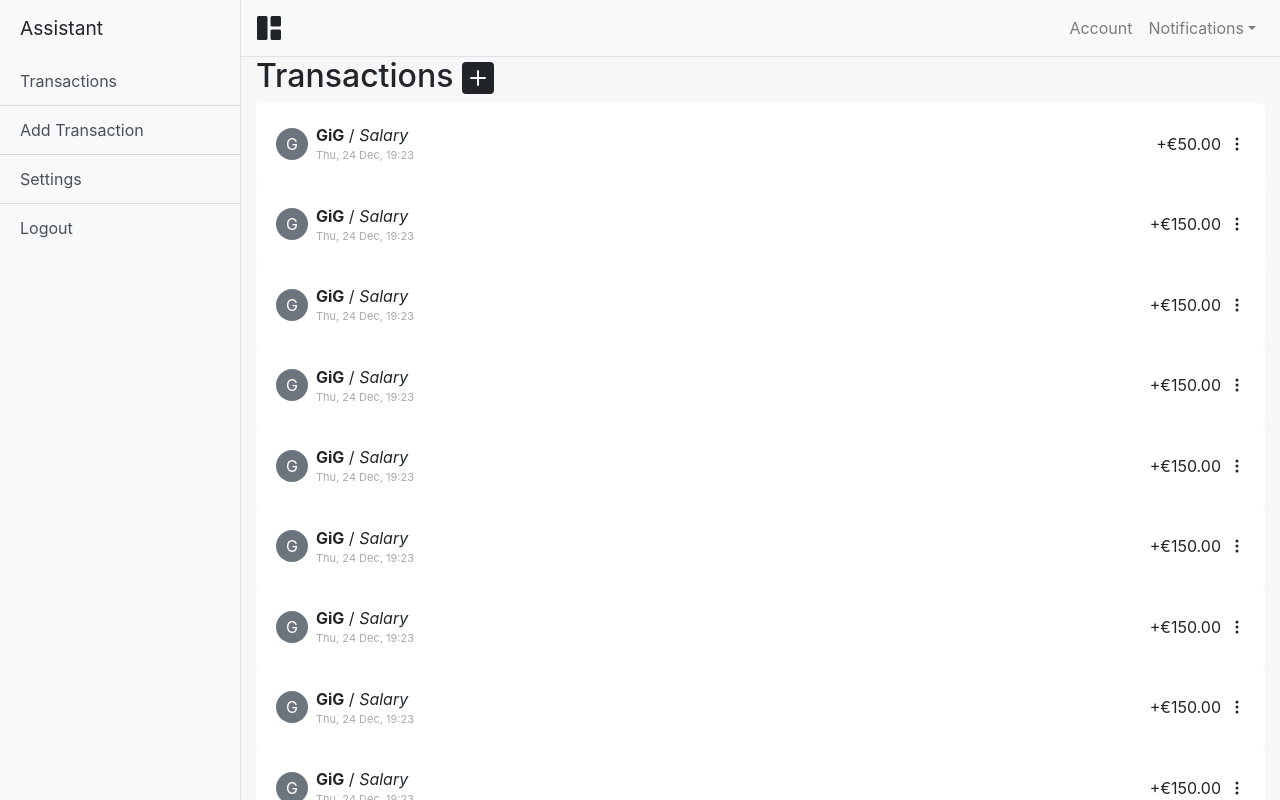
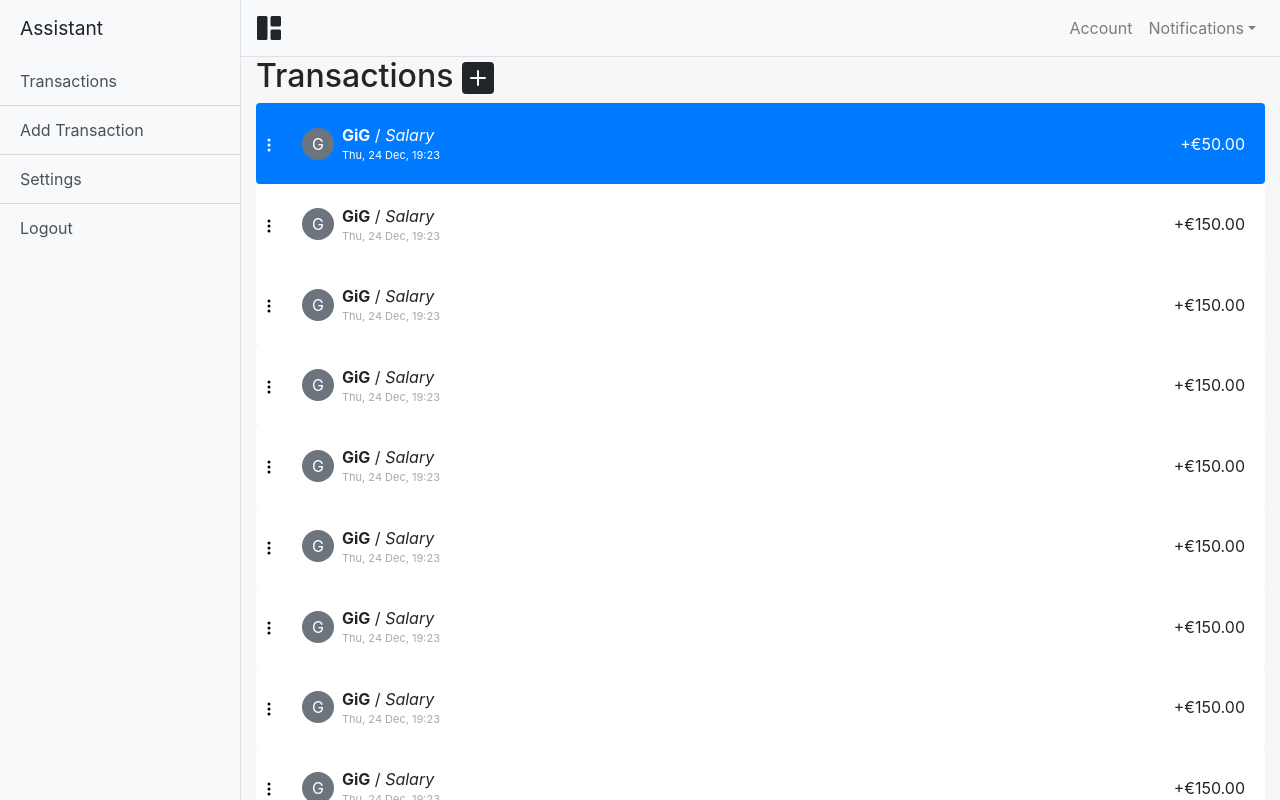
Before and after one commit to gambin23/assistant, a React (Create React App) app: page / in a window 1280 px wide. Shown: the top 800 px of the page. Built offline with nearby package versions, Linux system fonts and the light colour scheme.

Commit message:
feat(transaction): favourite and archive functionality

```diff
--- a/src/mock/transactions.ts
+++ b/src/mock/transactions.ts
@@ -1,26 +1,31 @@
-import { times, constant, uniqueId } from "lodash";
-
-import { TransactionStatus } from "../models/TransactionStatus";
+import { times, constant } from "lodash";
+import { v4 as uuid } from "uuid";
 import { Transaction } from './../models/Transaction';
 
 export const mockTransactions: Transaction[] = [{
-    id: `transaction-${uniqueId()}`,
+    id: uuid(),
     dateCreated: new Date(),
-    status: TransactionStatus.Unassigned,
     type: "income",
     category: "salary",
     amount: 50,
     currency: "EUR",
-    entity: "GiG"
+    entity: "GiG",
+    isFavourite: true,
+    isArchived: false,
+    isProcessed: true
 },
-...times(15, constant<Transaction>({
-    id: `transaction-${uniqueId()}`,
-    dateCreated: new Date(),
-    status: TransactionStatus.Unassigned,
-    type: "income",
-    category: "salary",
-    amount: 150,
-    currency: "EUR",
-    entity: "GiG"
-}))
+...times(15, () => {
+    return {
+        id: uuid(),
+        dateCreated: new Date(),
+        type: "income",
+        category: "salary",
+        amount: 150,
+        currency: "EUR",
+        entity: "GiG",
+        isFavourite: false,
+        isArchived: false,
+        isProcessed: true
+    }
+})
 ]
--- a/src/models/Transaction.ts
+++ b/src/models/Transaction.ts
@@ -1,11 +1,11 @@
-import { TransactionStatus } from './TransactionStatus';
-
 export interface Transaction {
     id: string;
     dateCreated: Date;
     type: string;
     category: string;
-    status: TransactionStatus;
+    isFavourite: boolean;
+    isArchived: boolean;
+    isProcessed: boolean;
     amount: number;
     currency: string;
     entity?: string;
--- a/src/models/TransactionStatus.ts
+++ /dev/null
@@ -1,5 +0,0 @@
-export enum TransactionStatus {
-	Unassigned,
-	Assigned,
-	Deleted
-}
--- a/src/store/Transactions.tsx
+++ b/src/store/Transactions.tsx
@@ -1,8 +1,8 @@
 import { createSlice, PayloadAction } from "@reduxjs/toolkit";
 
+import { AppState } from "./Store";
 import { mockTransactions } from "../mock/transactions";
 import { Transaction } from "../models/Transaction";
-import { AppState } from "./Store";
 
 
 export interface TransactionsState {
@@ -13,18 +13,29 @@ const initialState: TransactionsState = {
     data: mockTransactions
 }
 
-
 const slice = createSlice({
     name: "transactions",
     initialState,
     reducers: {
-        transactionAdd: (state: TransactionsState, action: PayloadAction<Transaction>) => {
+        addTransaction: (state: TransactionsState, action: PayloadAction<Transaction>) => {
             state.data.unshift(action.payload)
-        }
+        },
+        favouriteTransaction: (state: TransactionsState, action: PayloadAction<string>) => {
+            state.data.find(x => x.id === action.payload).isFavourite = true;
+        },
+        unfavouriteTransaction: (state: TransactionsState, action: PayloadAction<string>) => {
+            state.data.find(x => x.id === action.payload).isFavourite = false;
+        },
+        archiveTransaction: (state: TransactionsState, action: PayloadAction<string>) => {
+            state.data.find(x => x.id === action.payload).isArchived = true;
+        },
+        unarchiveTransaction: (state: TransactionsState, action: PayloadAction<string>) => {
+            state.data.find(x => x.id === action.payload).isArchived = false;
+        },
     }
 })
 
 export default slice.reducer;
-export const { transactionAdd } = slice.actions;
+export const { addTransaction, favouriteTransaction, unfavouriteTransaction, archiveTransaction, unarchiveTransaction } = slice.actions;
 export const getTransactions = (state: AppState) => state.transactions.data;
-export const getTransaction = (id: string) => (state: AppState) => state.transactions.data.find( x => x.id === id);
+export const getTransaction = (id: string) => (state: AppState) => state.transactions.data.find(x => x.id === id);
--- a/src/styles/_card.scss
+++ b/src/styles/_card.scss
@@ -1,3 +1,70 @@
 .card {
     border: none;
+
+    &.active {
+        background-color: lighten($primary, 49%);
+        & button {
+            color: $white;
+            background-color: $primary;
+        }
+    }
+
+    &:hover {
+        background-color: lighten($primary, 49%);
+    }
+
+    &.pinned {
+        background-color: $primary;
+        color: $white;
+
+        & .caption,
+        button {
+            color: $white;
+        }
+
+        &:hover {
+            background-color: darken($primary, 10%);
+        }
+    }
+
 }
+
+.card-sidebar {
+    display: flex;
+    align-items: center;
+    cursor: pointer;
+
+    button {
+        padding: 28px 5px;
+        border: none;
+
+        &.active {
+            color: $white;
+            background-color: $primary;
+        }
+
+    }
+
+    ul {
+        display: flex;
+        margin-bottom: 0;
+        padding-inline-start: 0;
+        list-style: none;
+        color: $white;
+        background-color: $primary;
+    }
+
+    li {
+        display: inline-block;
+        padding: 27px;
+        text-align: center;
+
+        span {
+            display: block;
+        }
+
+        &:last-child {
+            background-color: darken($primary, 10%);
+        }
+    }
+}
--- a/src/styles/styles.scss
+++ b/src/styles/styles.scss
@@ -12,6 +12,18 @@ body {
 a {
     text-decoration: none !important;
     color: inherit;
+
+    &:hover {
+        color: inherit;
+    }
+}
+
+button {
+    background-color: transparent;
+
+    &:focus {
+        outline: 0;
+    }
 }
 
 .caption {
--- a/src/ui/AddTransactionPage.tsx
+++ b/src/ui/AddTransactionPage.tsx
@@ -5,7 +5,7 @@ import { v4 as uuid } from "uuid";
 import classNames from "classnames";
 
 import { Transaction } from "../models/Transaction";
-import { transactionAdd } from "../store/Transactions";
+import { addTransaction } from "../store/Transactions";
 import { getCategories } from "../store/Categories";
 import { getTransactionTypes } from "../store/TransactionTypes";
 
@@ -22,7 +22,7 @@ const AddTransactionPage = () => {
         transaction.id = uuid();
         transaction.dateCreated = new Date();
         transaction.currency = "EUR";
-        dispatch(transactionAdd(transaction));
+        dispatch(addTransaction(transaction));
     }
 
     return (
--- a/src/ui/TransactionPage.tsx
+++ b/src/ui/TransactionPage.tsx
@@ -13,7 +13,9 @@ const TransactionPage = (props: RouteComponentProps<IParams>) => {
     const transaction = useSelector(getTransaction(props.match.params.id));
 
     return (
-        <TransactionCard transaction={transaction} />
+        <>
+            { transaction ? <TransactionCard transaction={transaction} /> : <div>Not found</div>}
+        </>
     );
 }
 export default TransactionPage;
--- a/src/ui/components/TransactionCard.tsx
+++ b/src/ui/components/TransactionCard.tsx
@@ -1,28 +1,58 @@
-import React from "react";
-import { useSelector } from "react-redux";
+import React, { useState } from "react";
+import { useDispatch, useSelector } from "react-redux";
 import { Link } from "react-router-dom";
-import { ThreeDotsVertical } from "react-bootstrap-icons";
+import { BookmarkDashFill, BookmarkPlusFill, EyeFill, EyeSlashFill, ThreeDotsVertical } from "react-bootstrap-icons";
+import classNames from "classnames";
 
 import { Transaction } from "../../models/Transaction";
 import Currency from "./common/Currency";
 import Time from "./common/Time";
 import Avatar from "./common/Avatar";
 import { getCategory } from "../../store/Categories";
+import { archiveTransaction, favouriteTransaction, unarchiveTransaction, unfavouriteTransaction } from "../../store/Transactions";
 
 interface ITransactionCardProps {
     transaction: Transaction;
 }
 
 const TransactionCard = ({ transaction }: ITransactionCardProps) => {
-    var category = useSelector(getCategory(transaction.category));
+    const [showMenu, setShowMenu] = useState(false);
+    const dispatch = useDispatch();
+    const category = useSelector(getCategory(transaction.category));
+
+    function toggleFavourite() {
+        transaction.isFavourite ? dispatch(unfavouriteTransaction(transaction.id)) : dispatch(favouriteTransaction(transaction.id));
+        setShowMenu(false);
+    }
+
+    function toggleArchive() {
+        transaction.isArchived ? dispatch(unarchiveTransaction(transaction.id)) : dispatch(archiveTransaction(transaction.id));
+        setShowMenu(false);
+    }
 
     return (
-        <div className="card">
-            <div className="card-body">
+        <div className={classNames("card", { active: showMenu, pinned: transaction.isFavourite })}>
+            <div className="d-flex justify-content-start">
+                <div className="card-sidebar">
+                    <button onClick={() => setShowMenu(!showMenu)}>
+                        <ThreeDotsVertical />
+                    </button>
+                    {showMenu &&
+                        <ul>
+                            <li onClick={toggleFavourite}>
+                                {transaction.isFavourite ? <BookmarkDashFill size={24} /> : <BookmarkPlusFill size={24} />}
+                            </li>
+                            <li onClick={toggleArchive}>
+                                {transaction.isArchived ? <EyeFill size={24} /> : <EyeSlashFill size={24} />}
+                            </li>
+                        </ul>
+                    }
+                </div>
+                <Link className="card-body" key={transaction.id} to={`/transaction/${transaction.id}`}>
                     <div className="d-flex justify-content-between">
                         <div className="d-flex justify-content-start align-items-center">
                             <Avatar value={transaction.entity} />
-                        <div className="ml-2" >
+                            <div className="ml-2">
                                 <div>
                                     <b>{transaction.entity}</b> / <i>{category}</i>
                                 </div>
@@ -34,11 +64,11 @@ const TransactionCard = ({ transaction }: ITransactionCardProps) => {
                         <div className="d-flex align-items-center">
                             {transaction.type === "income" ? "+" : "-"}
                             <Currency value={transaction.amount} currency={transaction.currency} />
-                        <ThreeDotsVertical className="ml-2"/>
                         </div>
                     </div>
+                </Link>
             </div>
-        </div>
+        </div >
     );
 }
 export default TransactionCard;
--- a/src/ui/components/TransactionsList.tsx
+++ b/src/ui/components/TransactionsList.tsx
@@ -1,5 +1,4 @@
 import React from "react";
-import { Link } from "react-router-dom";
 
 import { Transaction } from "../../models/Transaction";
 import TransactionCard from "./TransactionCard";
@@ -12,9 +11,7 @@ const TransactionsList = ({ transactions }: ITransactionsListProps) => {
     return (
         <>
             {transactions.map(transaction => (
-                <Link key={transaction.id} to={`/transaction/${transaction.id}`}>
-                    <TransactionCard transaction={transaction} />
-                </Link>
+                <TransactionCard key={transaction.id} transaction={transaction} />
             ))}
         </>
     );
```
Also changed, not shown: 1 other file (tests, documents, lock files or other folders). Lines whose indentation alone changed are shown as unchanged.
